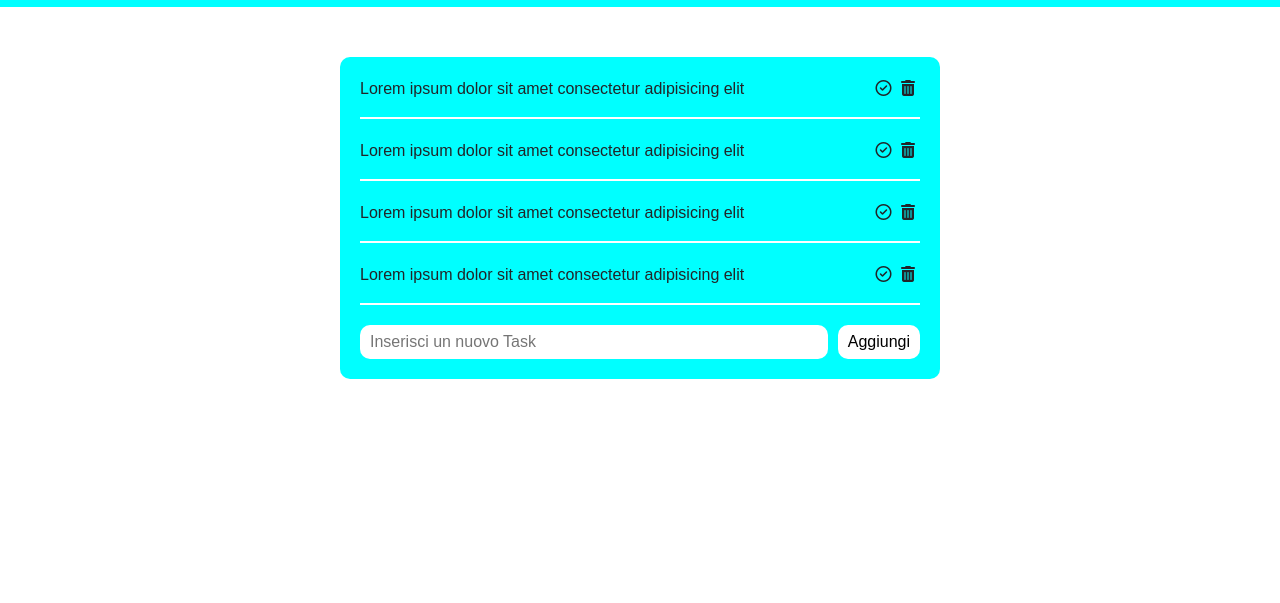
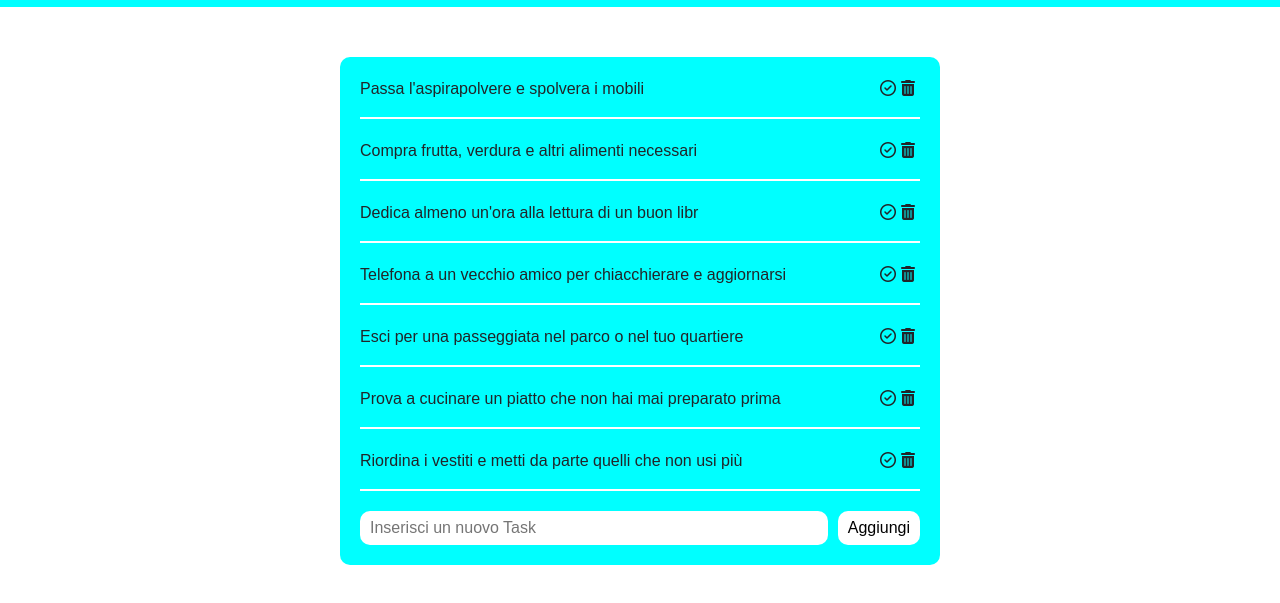
Before and after one commit to B0G0N1/vue-todolist, a plain HTML site: page index.html in a window 1280 px wide. Shown: the part 51-654 px from the top of the page. Drawn offline with nearby package versions, Linux system fonts and the light colour scheme.

Commit message:
[FEAT] Add Vue List

```diff
--- a/index.html
+++ b/index.html
@@ -13,39 +13,15 @@
         <h2>Boolean ToDoList</h2>
     </header>
     <main>
-        <div class="container">
+        <div id="app" class="container">
             <div class="row">
                 <div class="col-12">
                     <div class="todo-list">
                         <!-- Lista ToDo -->
                         <ul class="list-unstyled">
-                            <li>
+                            <li v-for="(task, index) in todolist" :id="task.id" :done="task.done">
                                 <div class="content text">
-                                    <p>Lorem ipsum dolor sit amet consectetur adipisicing elit</p>
-                                </div>
-                                <div class="content icons">
-                                    <i class="fa-regular fa-circle-check"></i>
-                                    <i class="fa-solid fa-trash-can"></i>
-                                </div>
-                            </li>                            <li>
-                                <div class="content text">
-                                    <p>Lorem ipsum dolor sit amet consectetur adipisicing elit</p>
-                                </div>
-                                <div class="content icons">
-                                    <i class="fa-regular fa-circle-check"></i>
-                                    <i class="fa-solid fa-trash-can"></i>
-                                </div>
-                            </li>                            <li>
-                                <div class="content text">
-                                    <p>Lorem ipsum dolor sit amet consectetur adipisicing elit</p>
-                                </div>
-                                <div class="content icons">
-                                    <i class="fa-regular fa-circle-check"></i>
-                                    <i class="fa-solid fa-trash-can"></i>
-                                </div>
-                            </li>                            <li>
-                                <div class="content text">
-                                    <p>Lorem ipsum dolor sit amet consectetur adipisicing elit</p>
+                                    <p>{{ task.text }}</p>
                                 </div>
                                 <div class="content icons">
                                     <i class="fa-regular fa-circle-check"></i>
```
